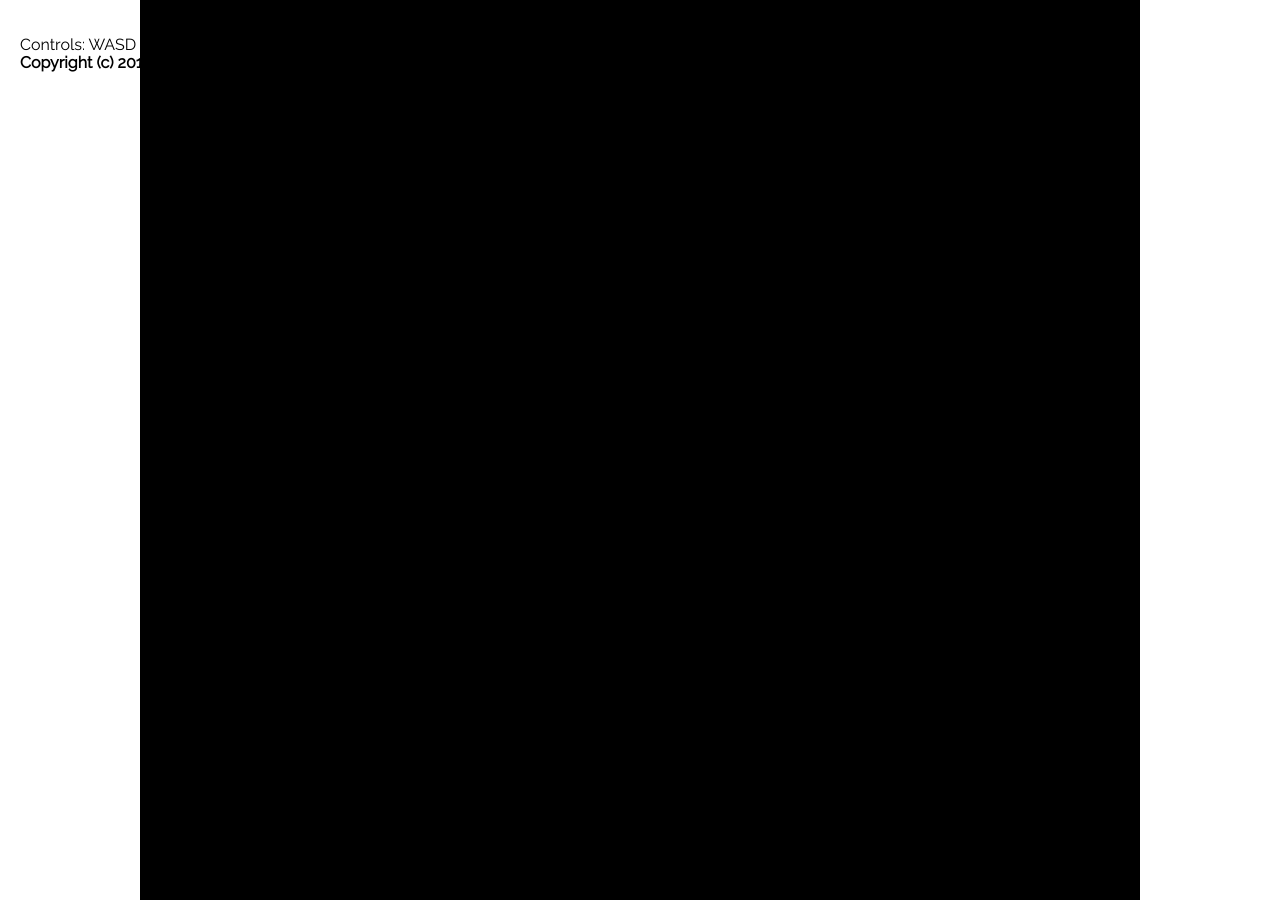
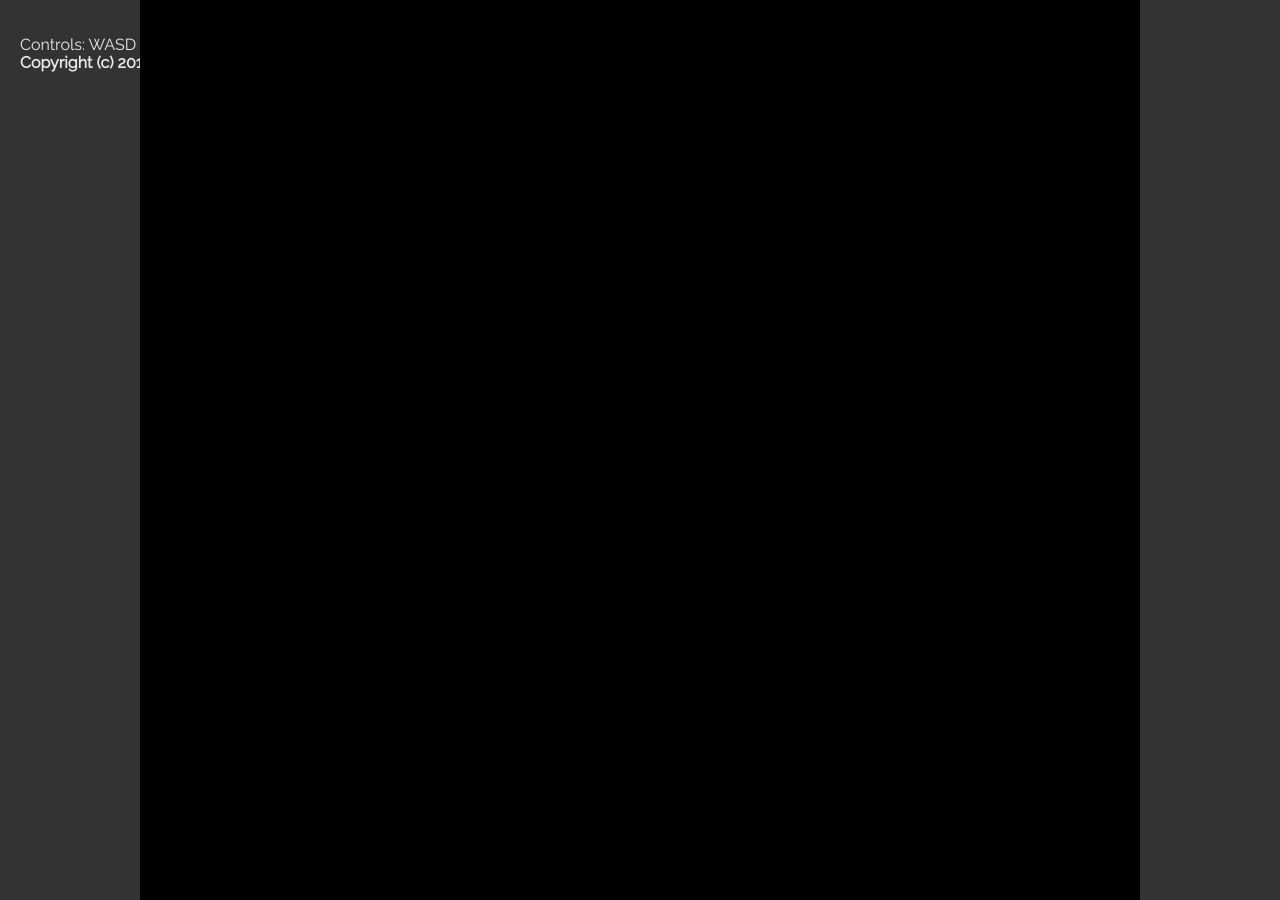
Before and after one commit to Yasser-Noori/yassers-game, a plain HTML site: page index.html in a window 1280 px wide. Drawn offline with nearby package versions, Linux system fonts and the light colour scheme; no server answers.

Commit message:
Update style.css

```diff
--- a/css/style.css
+++ b/css/style.css
@@ -3,6 +3,8 @@
 body {
   padding: 20px;
   font-family: 'raleway';
+  background: #333;
+  color: #eaeaea;
 }
 
 canvas {
```
